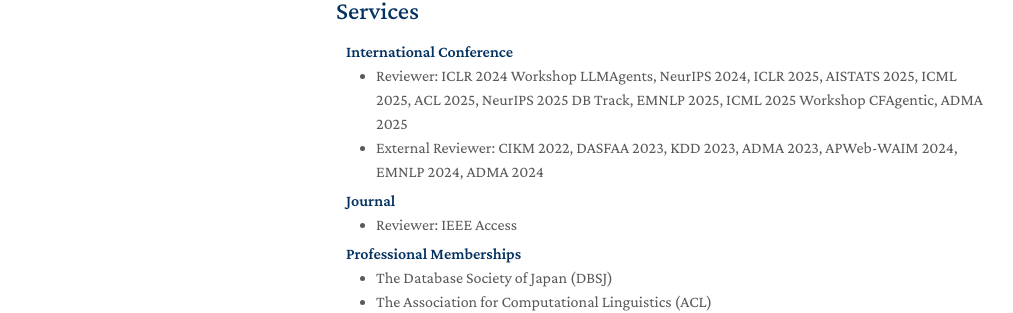
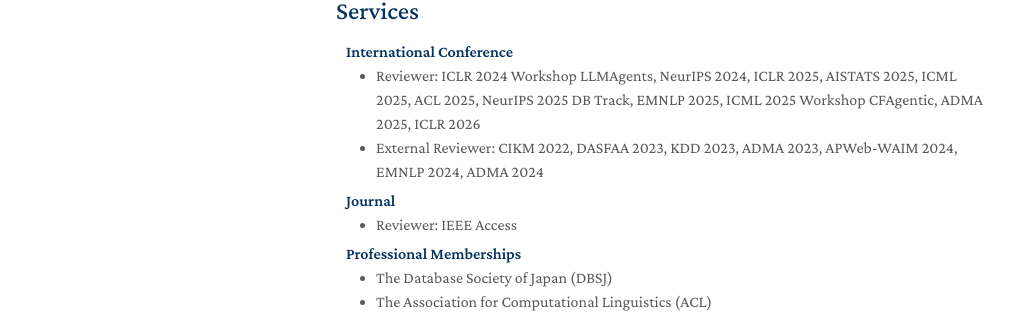
Before and after one commit to wuzengqing001225/wuzengqing001225.github.io, a Jekyll site: the page built from index.md, in a window 1280 px wide and 900 px high, scrolled down 2177 px. Shown: the part 507-820 px from the top of the window, without its empty margins (134-1147 px from the left). Built offline with Jekyll 4.4.1, drawn with Linux system fonts in a browser that asks for light colours; nearby versions of some CDN libraries; a style sheet for code colours, icons or effects is not loaded; our own code applies the rules of GitHub Pages for plain Markdown files.

Commit message:
Update services.md

```diff
--- a/_includes/services.md
+++ b/_includes/services.md
@@ -6,7 +6,7 @@
 <!--   <li><a href="http://cvpr2023.thecvf.com/"><autocolor>IEEE/CVF Conference on Computer Vision and Pattern Recognition (CVPR) 2021-2023</autocolor></a></li>
   <li><a href="http://iccv2021.thecvf.com/"><autocolor>IEEE/CVF International Conference on Computer Vision (ICCV) 2021</autocolor></a></li>
   <li><a href="https://eccv2022.ecva.net/"><autocolor>European Conference on Computer Vision (ECCV) 2022</autocolor></a></li> -->
-  <li>Reviewer: ICLR 2024 Workshop LLMAgents, NeurIPS 2024, ICLR 2025, AISTATS 2025, ICML 2025, ACL 2025, NeurIPS 2025 DB Track, EMNLP 2025, ICML 2025 Workshop CFAgentic, ADMA 2025</li>
+  <li>Reviewer: ICLR 2024 Workshop LLMAgents, NeurIPS 2024, ICLR 2025, AISTATS 2025, ICML 2025, ACL 2025, NeurIPS 2025 DB Track, EMNLP 2025, ICML 2025 Workshop CFAgentic, ADMA 2025, ICLR 2026</li>
   <li>External Reviewer: CIKM 2022, DASFAA 2023, KDD 2023, ADMA 2023, APWeb-WAIM 2024, EMNLP 2024, ADMA 2024</li>
 </ul>
 
```
